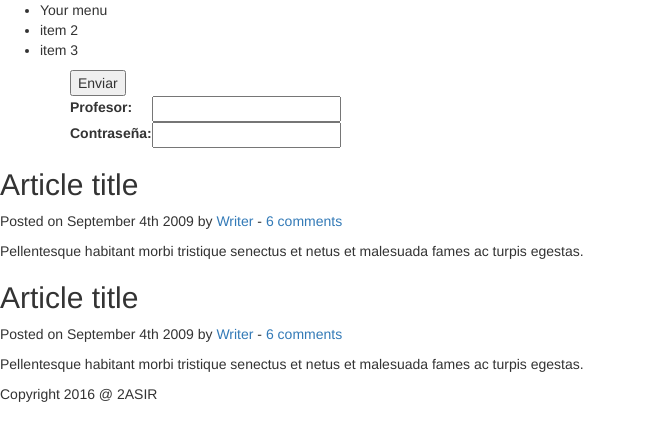
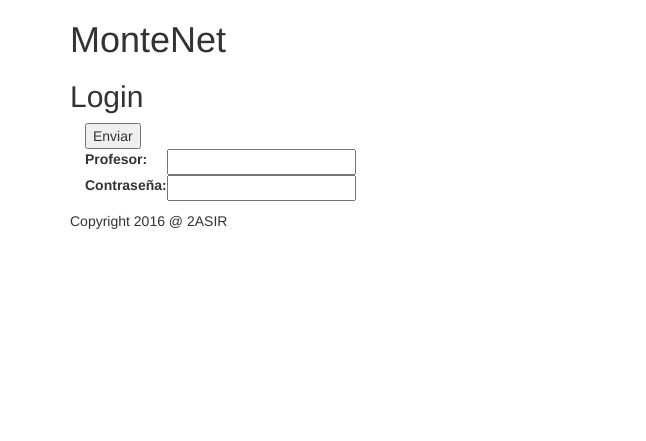
Before and after one commit to ieslosMontecillos/MonteNet, a PHP site: page / in a window 1280 px wide. Shown: the top 441 px of the page, without its empty margins (0-646 px from the left). Run offline with PHP 8.4, Linux system fonts and the light colour scheme.

```diff
--- a/conexion.php
+++ b/conexion.php
@@ -19,7 +19,7 @@ if (count($_POST)) {
 
         desconectar();
 
-        header("Location:welcome.php") ;
+        header("Location:importacion.php") ;
 
     }
 
--- a/footer.php
+++ b/footer.php
@@ -1,7 +1,7 @@
-	<footer>
-		<p><p>Copyright 2016 @ 2ASIR</p></p>
-	</footer>
-
+		<footer>
+			<p><p>Copyright 2016 @ 2ASIR</p></p>
+		</footer>
+	</div>
 	<!-- INTRODUCCIÓN DE JS -->
 
 	<!-- jQuery -->
--- a/funciones.php
+++ b/funciones.php
@@ -1,7 +1,7 @@
 <?php
 
 function conectar(){
-    $con = mysql_connect("localhost","montenet","1234") or die ('No se puede conectar : '. mysql_error()) ;
+    $con = mysql_connect("localhost","root","1234") or die ('No se puede conectar : '. mysql_error()) ;
     // echo "Conectado con exito.";
     mysql_select_db("montenet") ;
 }
--- a/header.php
+++ b/header.php
@@ -25,27 +25,7 @@
     <![endif]-->
 </head>
 <body>
-	<header>
-		<nav>
-			<ul>
-				<li>Your menu</li>
-				<li>item 2</li>
-				<li>item 3</li>
-			</ul>
-		</nav>
-		<div class="container">
-			<form action="conexion.php" method="POST">
-				<table>
-					<tr>
-						<td><label for="profesor">Profesor:</label></td>
-						<td><input type="text" name="profesor" required/></td>
-					</tr>
-					<tr>
-						<td><label for="clave">Contraseña:</label></td>
-						<td><input type="password" name="contrasena" required /></td>
-					</tr>
-					<button type="submit" class="desktop-20">Enviar</button>
-				</table>
-			</form>
-		</div>
-	</header>
+	<div class="container">
+		<header>
+			<h1>MonteNet</h1>
+		</header>
--- a/index.php
+++ b/index.php
@@ -1,19 +1,20 @@
 <?php include 'header.php' ?>
 	<section>
-		<article>
-			<header>
-				<h2>Article title</h2>
-				<p>Posted on <time datetime="2009-09-04T16:31:24+02:00">September 4th 2009</time> by <a href="#">Writer</a> - <a href="#comments">6 comments</a></p>
-			</header>
-			<p>Pellentesque habitant morbi tristique senectus et netus et malesuada fames ac turpis egestas.</p>
-		</article>
-
-		<article>
-			<header>
-				<h2>Article title</h2>
-				<p>Posted on <time datetime="2009-09-04T16:31:24+02:00">September 4th 2009</time> by <a href="#">Writer</a> - <a href="#comments">6 comments</a></p>
-			</header>
-			<p>Pellentesque habitant morbi tristique senectus et netus et malesuada fames ac turpis egestas.</p>
-		</article>
+		<h2>Login</h2>
+		<div class="container">
+			<form action="conexion.php" method="POST">
+				<table>
+					<tr>
+						<td><label for="profesor">Profesor:</label></td>
+						<td><input type="text" name="profesor" required/></td>
+					</tr>
+					<tr>
+						<td><label for="clave">Contraseña:</label></td>
+						<td><input type="password" name="contrasena" required /></td>
+					</tr>
+					<button type="submit">Enviar</button>
+				</table>
+			</form>
+		</div>
 	</section>
 <?php include 'footer.php' ?>
```
Also changed, not shown: importacion.php (added, +10 -0 lines), login.php (added, +10 -0 lines), uploader.php (added, +7 -0 lines), README.md, 1 other file.
